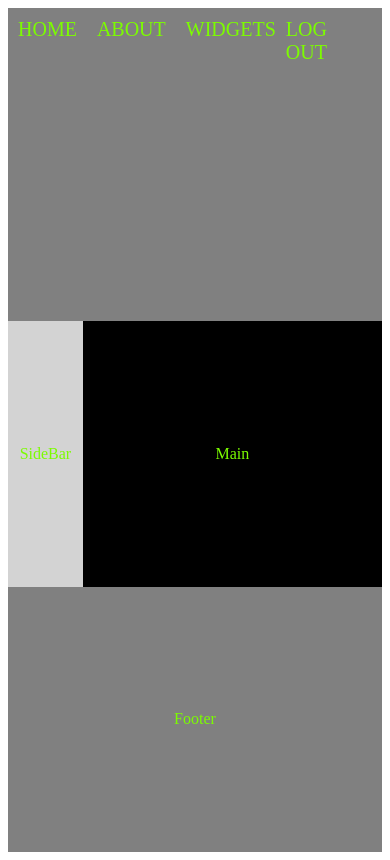
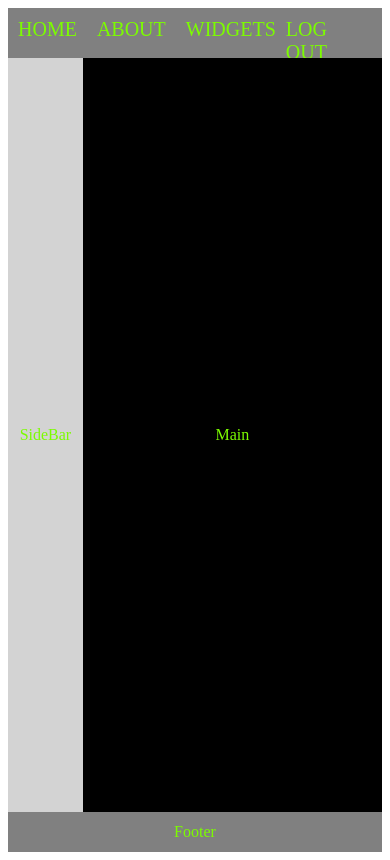
Before and after one commit to AllanMorales94/intro-to-Flexbox-CSS-Grid, a plain HTML site: page index.html in a window 390 px wide. Drawn offline with Linux system fonts and the light colour scheme.

Commit message:
Implement grid template row with rem's for responsivness as well as it being best practice.

```diff
--- a/css/style.css
+++ b/css/style.css
@@ -6,6 +6,7 @@ body {
   "aside main"
   "footer footer";
   grid-template-columns: 2fr 8fr;
+  grid-template-rows: 3.125rem auto 2.5rem;
 }
 
 nav {
```
